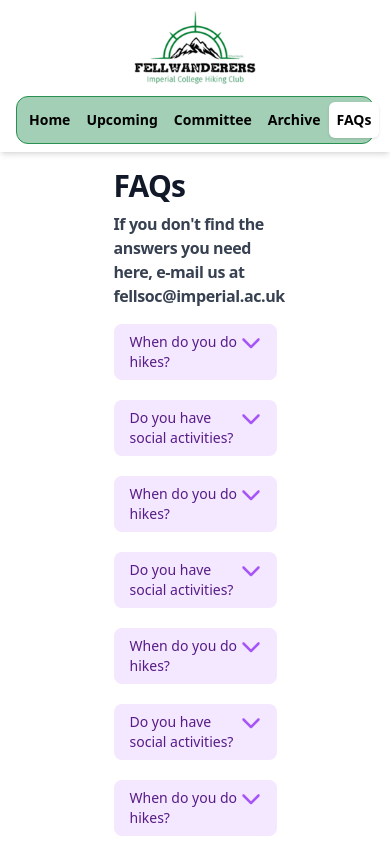
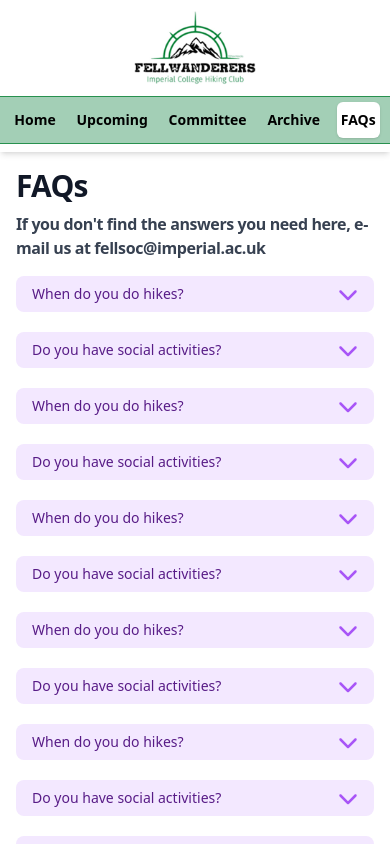
Before and after one commit to euan-turner/fellwanderers, a React (Vite) app: page /faqs in a window 390 px wide. Shown: the top 844 px of the page. Built offline with nearby package versions, Linux system fonts and the light colour scheme.

Commit message:
Mobile responsiveness fixes

```diff
--- a/src/components/HikeArchive.tsx
+++ b/src/components/HikeArchive.tsx
@@ -4,7 +4,7 @@ import Hike from "../types/Hike.ts";
 export default function HikeArchive(hike: Hike) {
   const style =
     "h-full w-full flex rounded-md border-4 border-logoGreen-dark flex-col ".concat(
-      hike.textLeft ? "lg:flex-row" : "lg:flex-row-reverse",
+      hike.textLeft ? "sm:flex-row" : "sm:flex-row-reverse",
     );
   return (
     <div className={"h-[32rem] px-4 lg:px-10 py-5"}>
--- a/src/components/PageHeader.tsx
+++ b/src/components/PageHeader.tsx
@@ -14,7 +14,7 @@ export default function PageHeader() {
   return (
     <div
       className={
-        "shadow-md flex flex-col sm:flex-row space-y-2 justify-around items-center w-screen h-30 px-4 py-2 sm:py-4 mb-4"
+        "shadow-md flex flex-col sm:flex-row space-y-2 justify-around items-center w-screen h-30 sm:px-4 py-2 sm:py-4 mb-4"
       }
     >
       <NavLink to={"/"} className={""}>
@@ -24,11 +24,11 @@ export default function PageHeader() {
           alt={"society logo"}
         />
       </NavLink>
-      <div className={"w-full lg:w-auto"}>
+      <div className={"w-full sm:w-auto"}>
         <Tab.Group selectedIndex={page}>
           <Tab.List
             className={
-              "max-h-12 mx-auto flex lg:inline-flex w-full lg:min-w-max justify-around lg:justify-center items-center rounded-xl bg-logoGreen-light border-logoGreen-dark border py-2 px-1 lg:space-x-2"
+              "max-h-12 mx-auto flex lg:inline-flex w-full lg:min-w-max justify-around lg:justify-center items-center sm:rounded-xl bg-logoGreen-light border-logoGreen-dark border-t border-b sm:border py-2 px-1 lg:space-x-2"
             }
           >
             {links.map((link) => (
@@ -36,7 +36,7 @@ export default function PageHeader() {
                 <Tab
                   key={link.id}
                   className={({ selected }) =>
-                    "w-full rounded-md px-2 sm:px-2.5 py-2 lg:py-2.5 text-sm leading-5 text-black font-semibold " +
+                    "w-full rounded-md px-1 sm:px-2.5 py-2 lg:py-2.5 text-sm leading-5 text-black font-semibold " +
                     "ring-white ring-opacity-60 ring-offset-2 ring-offset-logoGreen-light " +
                     "focus:outline-none focus:ring-2 ".concat(
                       selected ? "bg-white shadow" : "hover:bg-white/20",
--- a/src/pages/FaqPage.tsx
+++ b/src/pages/FaqPage.tsx
@@ -96,7 +96,7 @@ export default function FaqPage() {
   return (
     <>
     <PageHeader />
-    <div className={"flex flex-col justify-center items-center w-1/2 mx-auto h-screen"}>
+    <div className={"flex flex-col justify-center items-center sm:w-1/2 mx-auto h-screen"}>
       <h2 className={"w-full text-3xl font-bold tracking-tight text-gray-900 sm:text-4xl px-4 lg:px-8"}>
         FAQs
       </h2>
```
